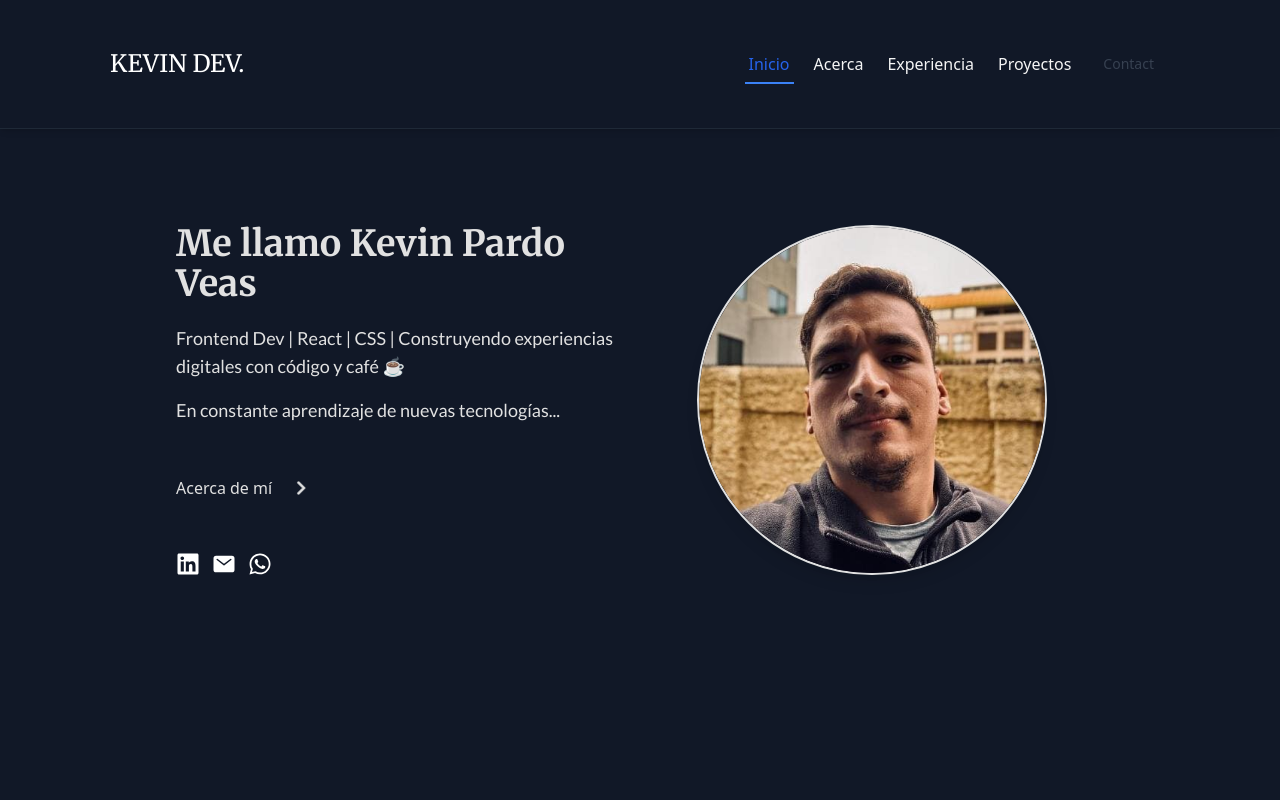
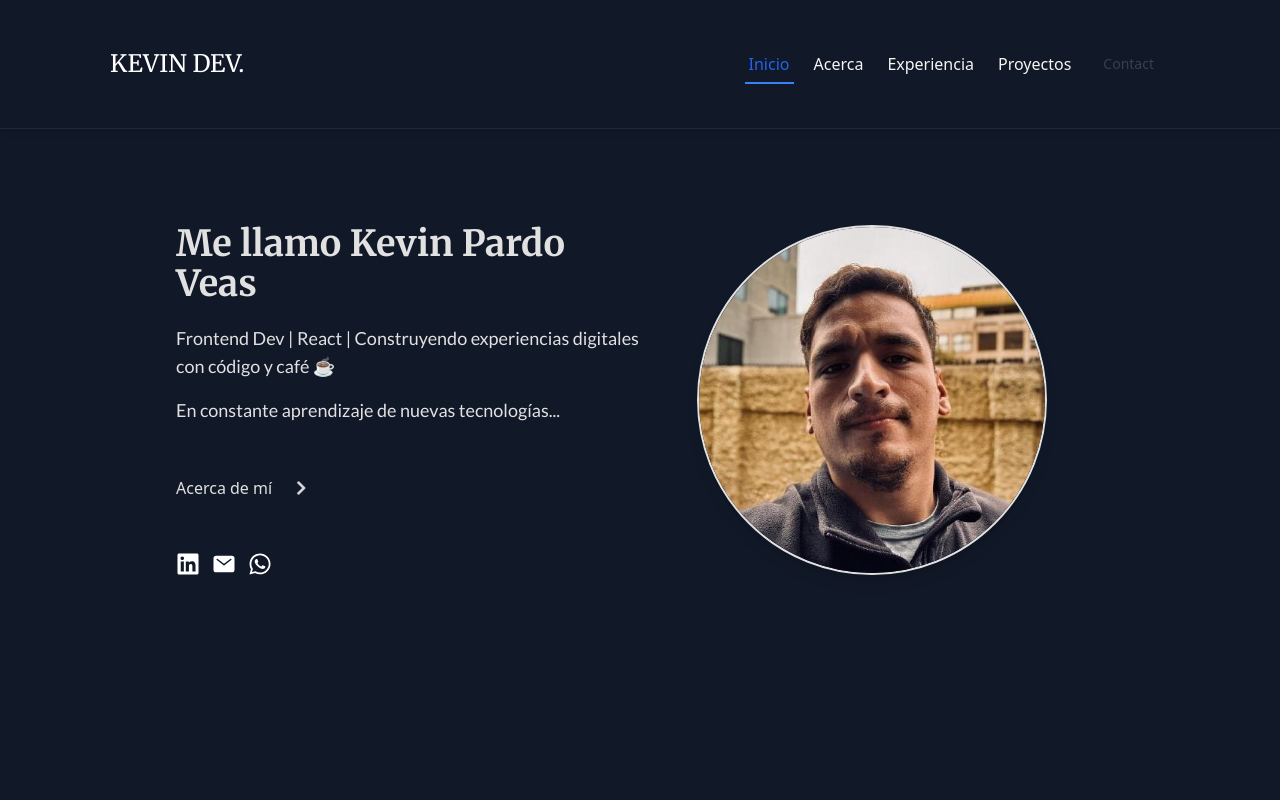
Before and after one commit to Krpardo27/kevin-portfolio, a React (Vite) app: page / in a window 1280 px wide. Shown: the top 800 px of the page. Built offline with nearby package versions, Linux system fonts and the light colour scheme.

Commit message:
Se generó link de wsp

```diff
--- a/src/components/Socials.jsx
+++ b/src/components/Socials.jsx
@@ -18,7 +18,7 @@ const Socials = () => {
         </a>
       </li>
       <li>
-        <a href="" target="_blank" rel="noopener noreferrer" className="text-white hover:text-gray-500 transition-all duration-300">
+        <a href="https://wa.link/xmrdpx" target="_blank" rel="noopener noreferrer" className="text-white hover:text-gray-500 transition-all duration-300">
           <FaWhatsapp className="text-2xl" />
         </a>
       </li>
--- a/src/pages/Home.jsx
+++ b/src/pages/Home.jsx
@@ -45,7 +45,7 @@ const Home = () => {
                 transition={{ duration: 0.6, ease: "easeOut" }}
                 className="font-secondary text-secondary text-lg leading-7 text-[#e1e1e1]"
               >
-                Frontend Dev | React | CSS | Construyendo experiencias digitales con código y café ☕
+                Frontend Dev | React | Construyendo experiencias digitales con código y café ☕
               </motion.p>
 
               <motion.p
```
Also changed, not shown: 1 other file (tests, documents, lock files or other folders).
